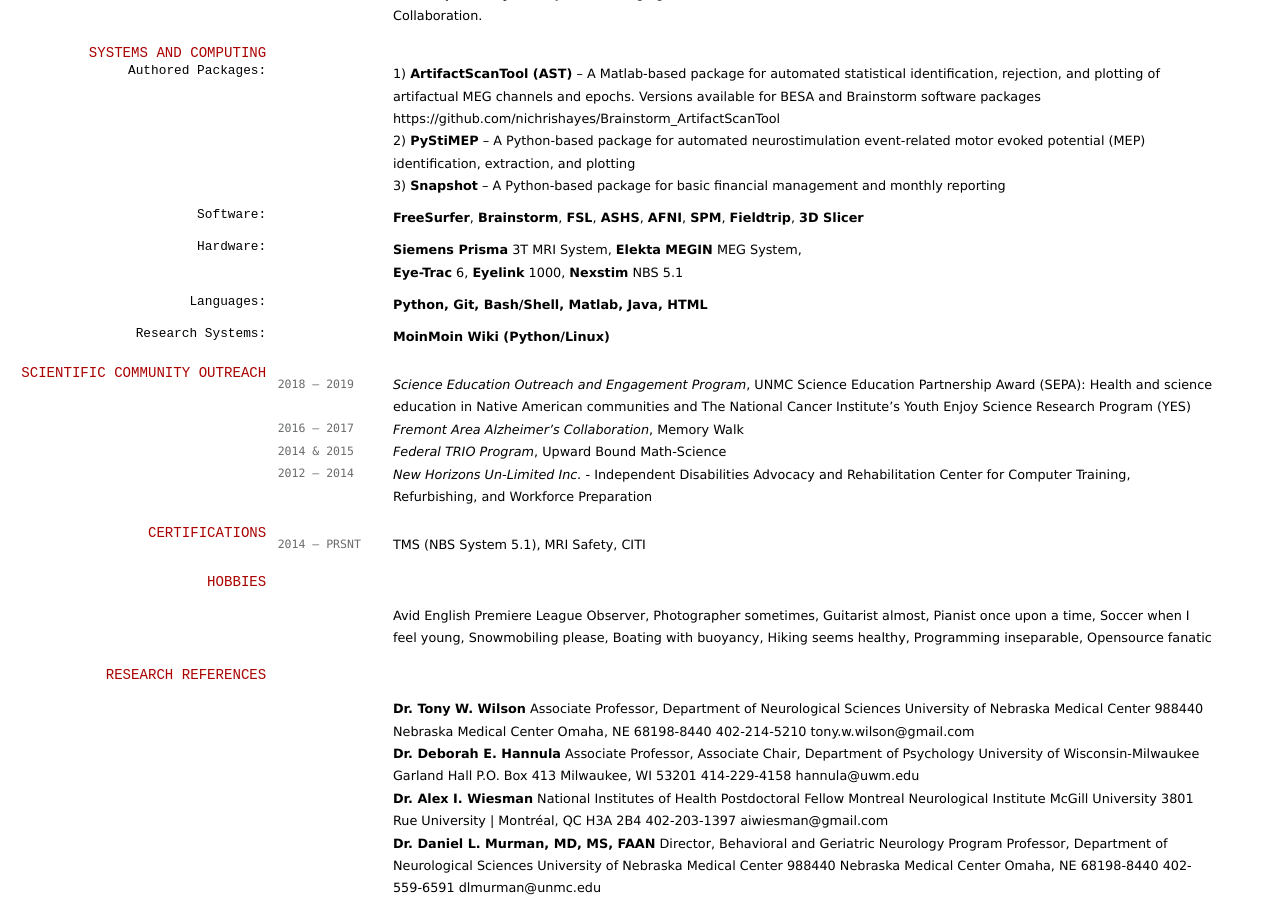
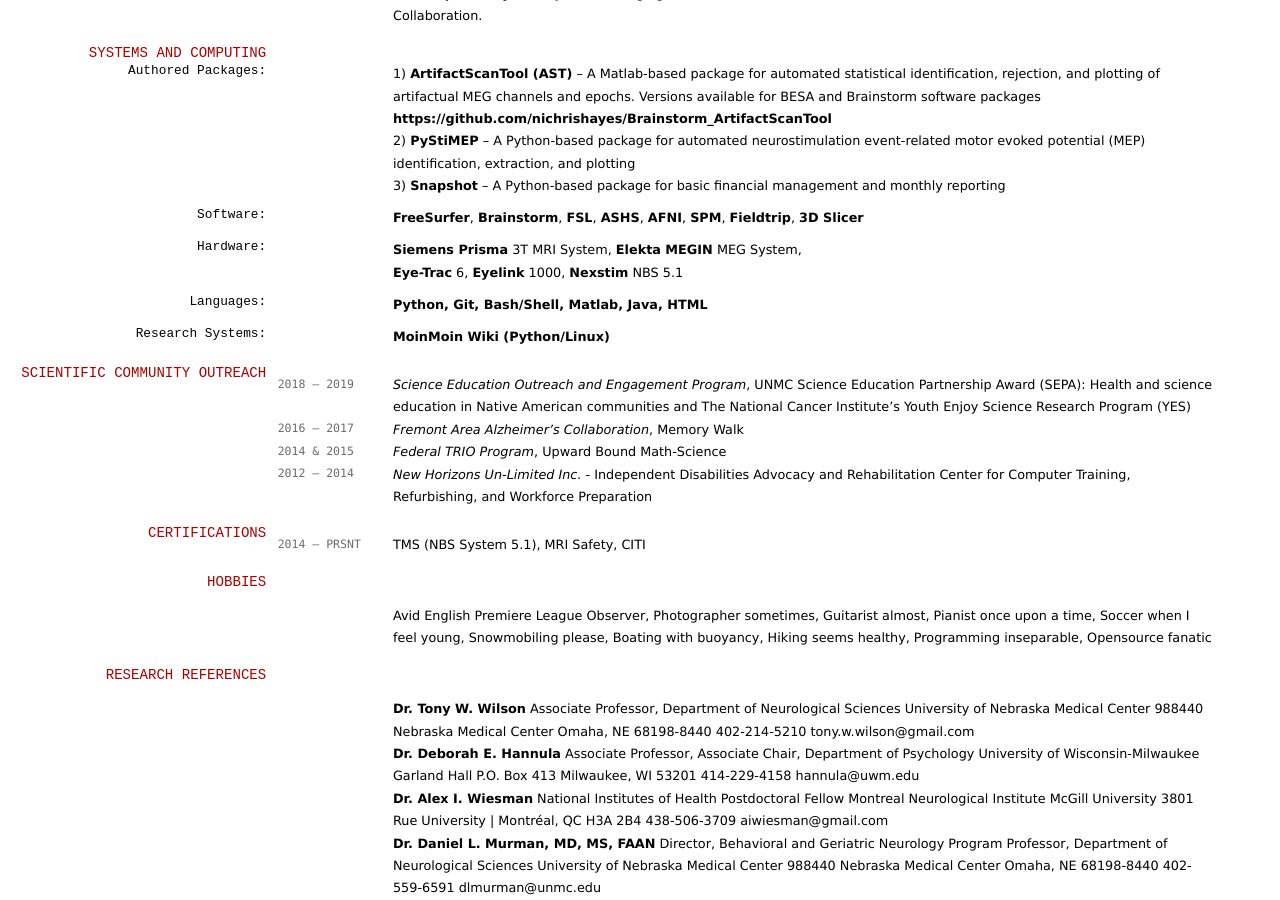
Before and after one commit to nichrishayes/cv, a Jekyll site: the page built from index.md, in a window 1280 px wide and 900 px high, scrolled down 2677 px. Built offline with Jekyll 4.4.1, drawn with Linux system fonts in a browser that asks for light colours.

Commit message:
updated files; updated ref contact info

```diff
--- a/index.md
+++ b/index.md
@@ -180,7 +180,7 @@ __Christopher-Hayes, N. J.__. Neuroimaging and Neurostimulation in Alzheimer’s
 ### Authored Packages:
 1) __ArtifactScanTool (AST)__ – A Matlab-based package for automated statistical identification, rejection, and plotting of artifactual MEG channels and epochs. Versions available for BESA and Brainstorm software packages
 
-https://github.com/nichrishayes/Brainstorm_ArtifactScanTool
+__https://github.com/nichrishayes/Brainstorm_ArtifactScanTool__
 <br>
 
 2) __PyStiMEP__ – A Python-based package for automated neurostimulation event-related motor evoked potential (MEP) identification, extraction, and plotting
@@ -248,7 +248,7 @@ National Institutes of Health Postdoctoral Fellow
 Montreal Neurological Institute
 McGill University
 3801 Rue University | Montréal, QC H3A 2B4
-402-203-1397
+438-506-3709
 aiwiesman@gmail.com
 
 __Dr. Daniel L. Murman, MD, MS, FAAN__
```
Also changed, not shown: 2 other files.
